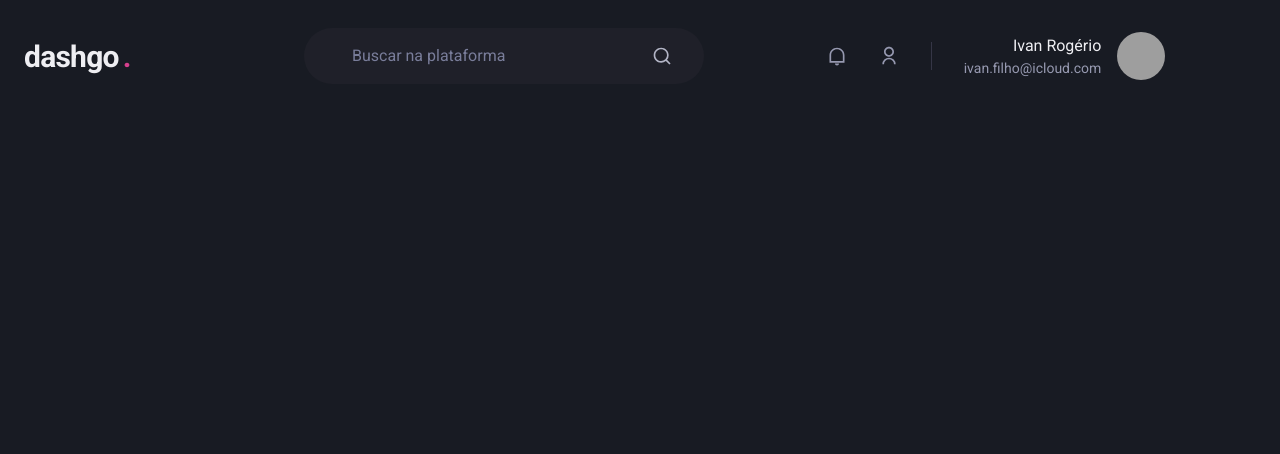
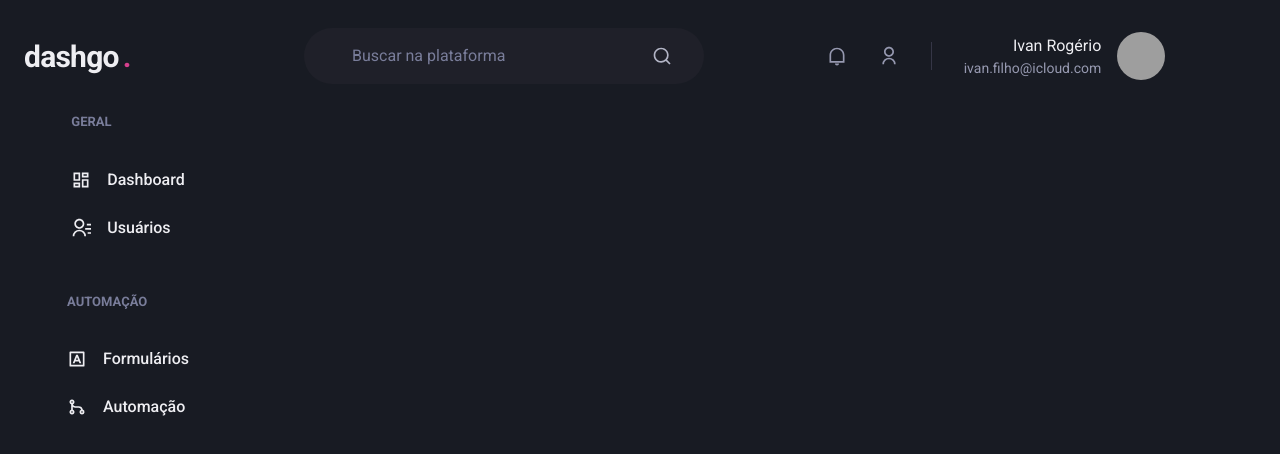
Before and after one commit to ivanrogeriio/dashgo, a Next.js app: page /dashboard in a window 1280 px wide. Shown: the top 454 px of the page. Built offline with nearby package versions, Linux system fonts and the light colour scheme; grey boxes are pictures that could not be loaded.

Commit message:
componente de Sidebar criado e adicionado na dash

```diff
--- /dev/null
+++ b/src/components/Sidebar/Sidebar.tsx
@@ -0,0 +1,57 @@
+import { Box, Icon, Link, Stack, Text } from '@chakra-ui/react';
+import {
+	RiContactsLine,
+	RiDashboardLine,
+	RiGitMergeLine,
+	RiInputMethodLine,
+} from 'react-icons/ri';
+
+export default function Sidebar() {
+	return (
+		<Box as={'aside'} w={'64'} mr={'8'}>
+			<Stack spacing={'12'} align={'center'}>
+				<Box>
+					<Text fontWeight={'bold'} color={'gray.400'} fontSize={'small'}>
+						GERAL
+					</Text>
+					<Stack spacing={'4'} mt={'8'} align={'stretch'}>
+						<Link display={'flex'} alignItems={'center'} py={'1'}>
+							<Icon as={RiDashboardLine} fontSize={'20'} />
+							<Text ml={'4'} fontWeight={'medium'}>
+								Dashboard
+							</Text>
+						</Link>
+
+						<Link display={'flex'} alignItems={'center'} py={'1'}>
+							<Icon as={RiContactsLine} fontSize={'20'} />
+							<Text ml={'4'} fontWeight={'medium'}>
+								Usuários
+							</Text>
+						</Link>
+					</Stack>
+				</Box>
+
+				<Box>
+					<Text fontWeight={'bold'} color={'gray.400'} fontSize={'small'}>
+						AUTOMAÇÃO
+					</Text>
+					<Stack spacing={'4'} mt={'8'} align={'stretch'}>
+						<Link display={'flex'} alignItems={'center'} py={'1'}>
+							<Icon as={RiInputMethodLine} fontSize={'20'} />
+							<Text ml={'4'} fontWeight={'medium'}>
+								Formulários
+							</Text>
+						</Link>
+
+						<Link display={'flex'} alignItems={'center'} py={'1'}>
+							<Icon as={RiGitMergeLine} fontSize={'20'} />
+							<Text ml={'4'} fontWeight={'medium'}>
+								Automação
+							</Text>
+						</Link>
+					</Stack>
+				</Box>
+			</Stack>
+		</Box>
+	);
+}
--- a/src/pages/dashboard.tsx
+++ b/src/pages/dashboard.tsx
@@ -1,5 +1,14 @@
 import Header from '../components/Header/Header';
+import Sidebar from '../components/Sidebar/Sidebar';
 
 export default function dashboard() {
-	return <Header />;
+	return (
+		<>
+			{/* HEADER */}
+			<Header />
+
+			{/* SIDEBAR */}
+			<Sidebar />
+		</>
+	);
 }
```
